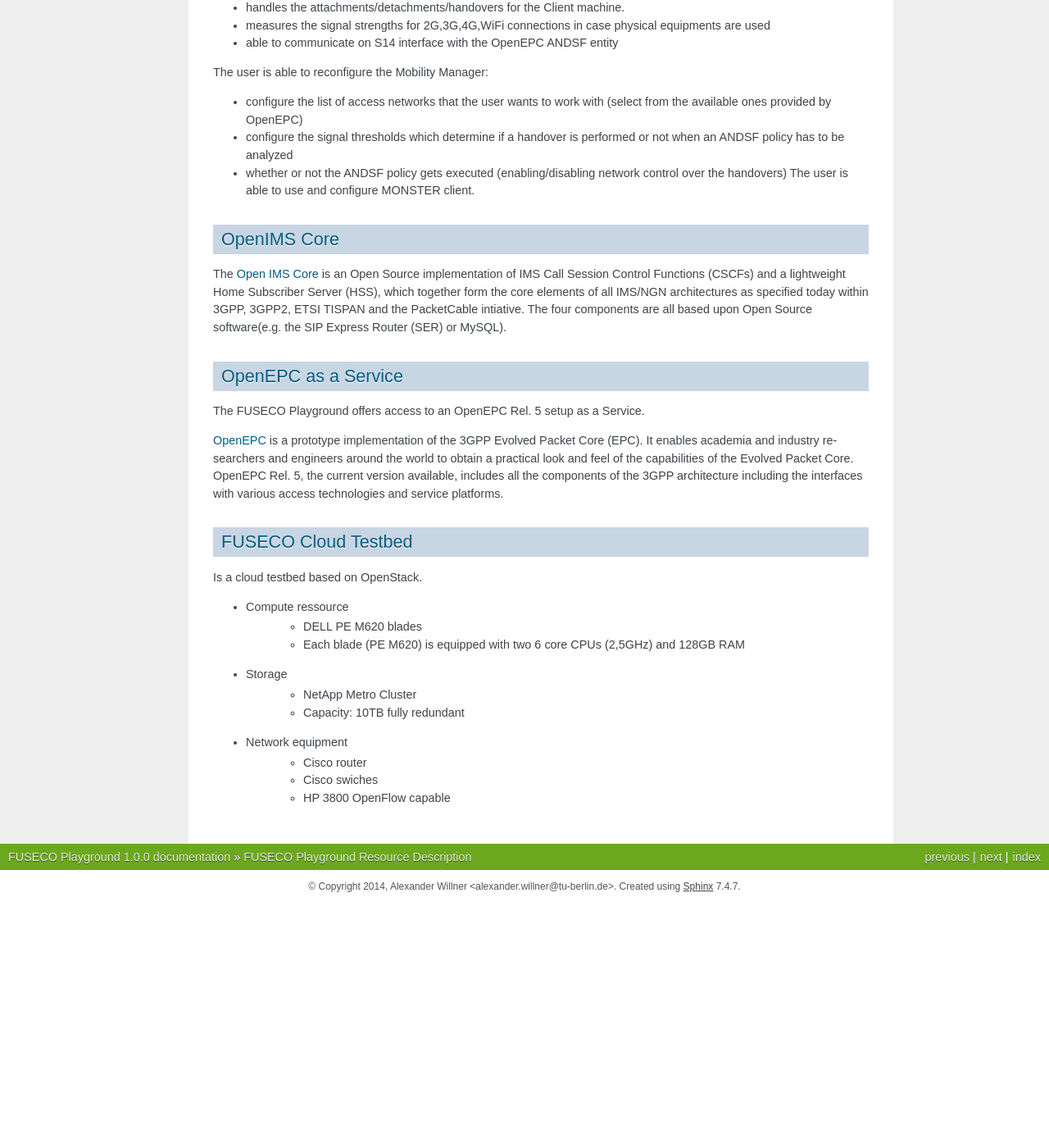
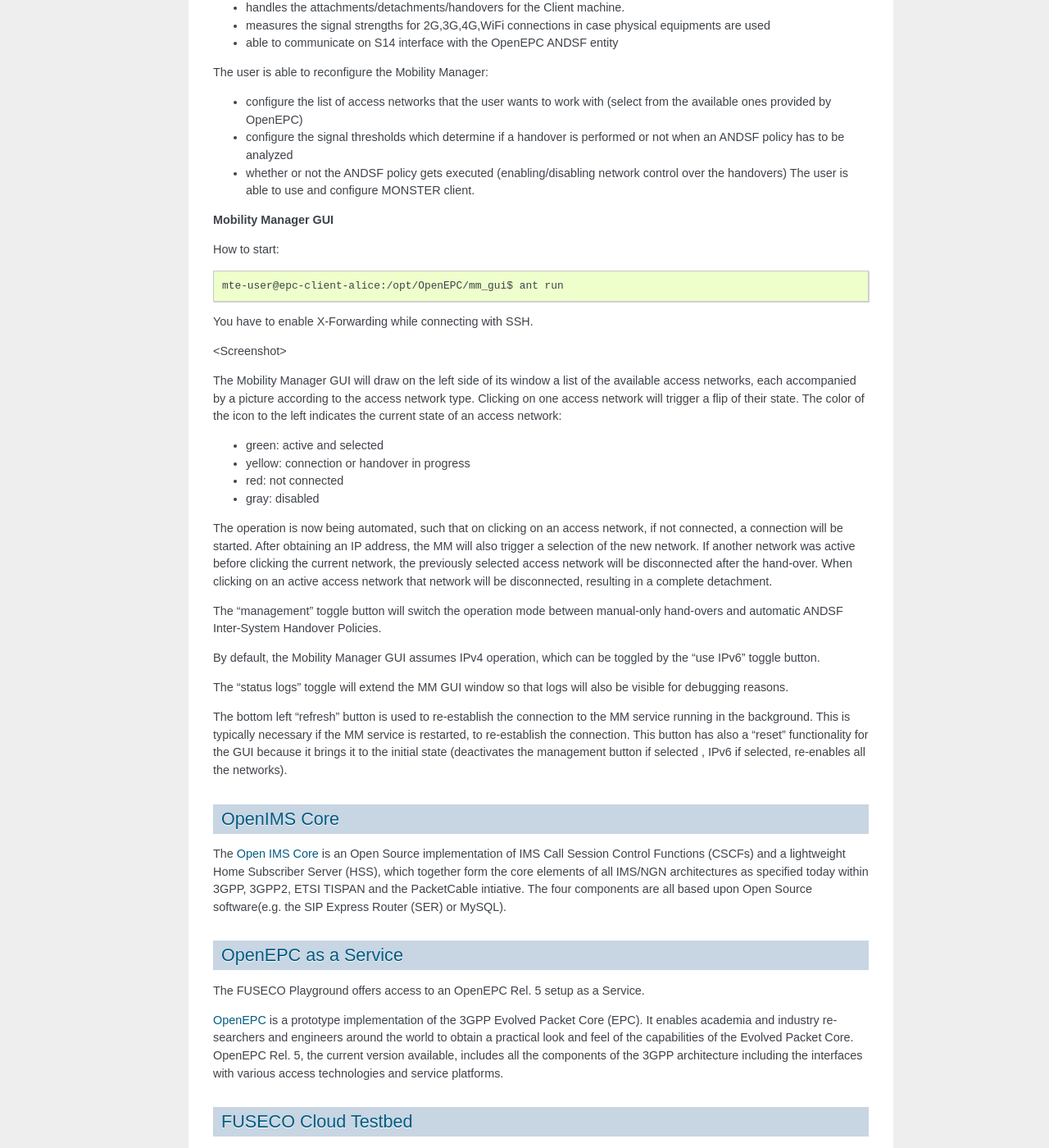
Before and after one commit to FITeagle/fusecoplayground, a Sphinx documentation site: the page built from source/resourcedetails.rst, in a window 1280 px wide and 1400 px high, scrolled down 2166 px. Shown: the whole window at 82% size. Built offline with Sphinx 7.4.7, drawn with Linux system fonts in a browser that asks for light colours; before the commit the page ends 3267 px from its top, so only the background shows below that.

Commit message:
Update resourcedetails.rst

```diff
--- a/source/resourcedetails.rst
+++ b/source/resourcedetails.rst
@@ -117,6 +117,40 @@
 
 * whether or not the ANDSF policy gets executed (enabling/disabling network control over the handovers) The user is able to use and configure MONSTER client.
 
+**Mobility Manager GUI**
+
+How to start::
+
+	mte-user@epc-client-alice:/opt/OpenEPC/mm_gui$ ant run
+
+You have to enable X-Forwarding while connecting with SSH.
+
+<Screenshot>
+
+The Mobility Manager GUI will draw on the left side of its window a list of the available access networks, each accompanied by a picture according to the access network type.
+Clicking on one access network will trigger a flip of their state.
+The color of the icon to the left indicates the current state of an access network:
+
+* green: active and selected
+
+* yellow: connection or handover in progress
+
+* red: not connected
+
+* gray: disabled
+
+The operation is now being automated, such that on clicking on an access network, if not connected, a connection will be started. After obtaining an IP address, the MM will also trigger a selection of the new network.
+If another network was active before clicking the current network, the previously selected access network will be disconnected after the hand-over.
+When clicking on an active access network that network will be disconnected, resulting in a complete detachment.
+
+The "management" toggle button will switch the operation mode between manual-only hand-overs and automatic ANDSF Inter-System Handover Policies.
+
+By default, the Mobility Manager GUI assumes IPv4 operation, which can be toggled by the "use IPv6" toggle button.
+
+The "status logs" toggle will extend the MM GUI window so that logs will also be visible for debugging reasons.
+
+The bottom left "refresh" button is used to re-establish the connection to the MM service running in the background. This is typically necessary if the MM service is restarted, to re-establish the connection.
+This button has also a "reset" functionality for the GUI because it brings it to the initial state (deactivates the management button if selected , IPv6 if selected, re-enables all the networks).
 
 OpenIMS Core
 ============
```
